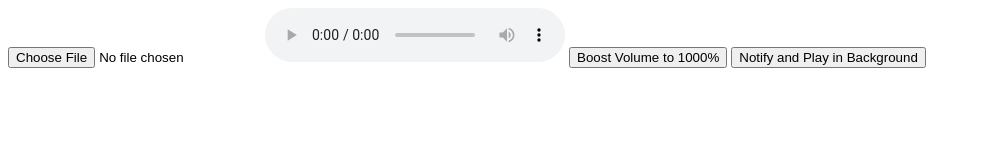
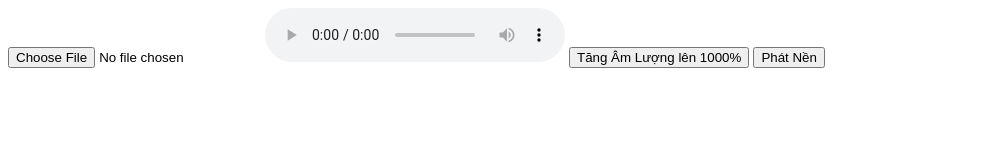
Before and after one commit to DeVilBirdX/Volumebooster, a plain HTML site: page index.html in a window 1280 px wide. Shown: the whole page, without its empty margins (0-981 px from the left). Drawn offline with Linux system fonts and the light colour scheme.

Commit message:
Update index.html

```diff
--- a/index.html
+++ b/index.html
@@ -3,13 +3,13 @@
 <head>
     <meta charset="UTF-8">
     <meta name="viewport" content="width=device-width, initial-scale=1.0">
-    <title>Volume Booster</title>
+    <title>Khuyếch Đại Âm Thanh</title>
 </head>
 <body>
     <input type="file" id="fileInput" accept="audio/*">
     <audio id="audio" controls></audio>
-    <button id="boostButton">Boost Volume to 1000%</button>
-    <button id="notifyAndPlayButton">Notify and Play in Background</button>
+    <button id="boostButton">Tăng Âm Lượng lên 1000%</button>
+    <button id="notifyAndPlayButton">Phát Nền</button>
 
     <script>
         const audioElement = document.getElementById('audio');
@@ -17,19 +17,19 @@
         const boostButton = document.getElementById('boostButton');
         const notifyAndPlayButton = document.getElementById('notifyAndPlayButton');
 
-        // Lắng nghe sự kiện thay đổi tệp
+
         fileInput.addEventListener('change', (event) => {
             const file = event.target.files[0];
             const fileURL = URL.createObjectURL(file);
             audioElement.src = fileURL;
         });
 
-        // Lắng nghe sự kiện nhấp vào nút boost
+
         boostButton.addEventListener('click', () => {
             boostVolume();
         });
 
-        // Lắng nghe sự kiện nhấp vào nút thông báo và phát ngầm
+
         notifyAndPlayButton.addEventListener('click', () => {
             boostVolume();
             showNotification();
@@ -47,13 +47,13 @@
 
             audioElement.play();
 
-            // Tự động phát âm thanh ngầm
+
             audioElement.addEventListener('ended', () => {
                 audioElement.play();
             });
         }
 
-        // Hàm hiển thị thông báo
+
         function showNotification() {
             if (Notification.permission === "default" || Notification.permission === "denied") {
                 Notification.requestPermission().then(permission => {
@@ -81,7 +81,7 @@
             }
         }
 
-        // Xử lý các hành động thông báo trong service worker
+
         navigator.serviceWorker.addEventListener('message', event => {
             if (event.data.action === 'pause') {
                 audioElement.pause();
```
